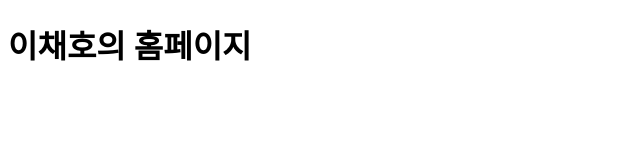
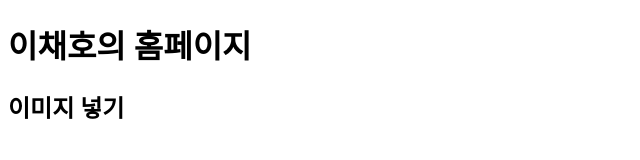
Before and after one commit to rotcho-html/rotcho-html.github.io, a plain HTML site: page index.html in a window 1280 px wide. Shown: the whole page, without its empty margins (0-640 px from the left). Drawn offline with Linux system fonts and the light colour scheme.

Commit message:
Update index.html

```diff
--- a/index.html
+++ b/index.html
@@ -7,6 +7,6 @@
 </head>
 <body>
     <h1>이채호의 홈페이지</h1>
-
+    <h2>이미지 넣기</h2>
 </body>
 </html>
```
